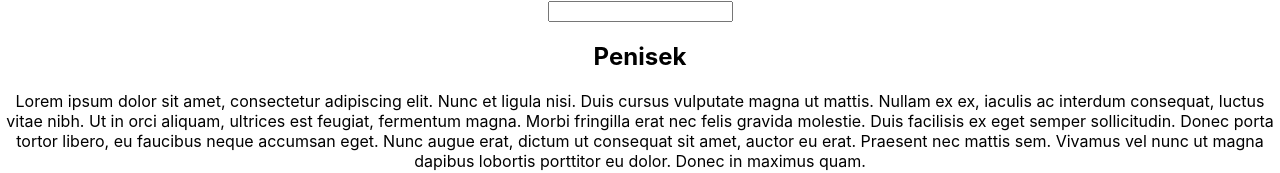
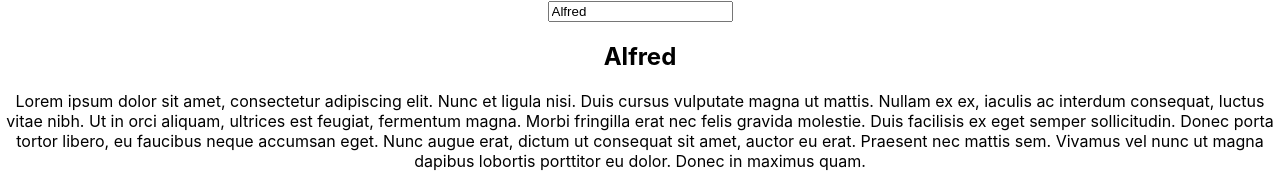
Before and after one commit to roberttorbiczuk/first_react_app, a React (Create React App) app: page / in a window 1280 px wide. Shown: the top 173 px of the page. Built offline with nearby package versions, Linux system fonts and the light colour scheme.

Commit message:
Add two-way-binding to your input (in UserInput) to also display the starting username

```diff
--- a/src/App.js
+++ b/src/App.js
@@ -6,18 +6,18 @@ import UserOutput from './UserOutput/UserOutput';
 class App extends Component {
   state = {
     users: [
-      {nickname: "Penisek"},
+      {nickname: "Alfred"},
       {nickname: "Krzysio"},
       {nickname: "Truskawka"},
     ]
   }
 
-  switchName = () => {
+  switchName = (name) => {
     this.setState({
       users: [
-        {nickname: "Penisek2"},
-        {nickname: "Krzysio2"},
-        {nickname: "Truskawka2"},
+        {nickname: "Alfred"},
+        {nickname: name},
+        {nickname: "Truskawka"},
       ]
     })
   }
@@ -35,9 +35,11 @@ class App extends Component {
   render() {
     return (
       <div className="App">
-        <UserInput changed={this.changeNickname}/>
+        <UserInput
+          changed={this.changeNickname}
+          userName={this.state.users[0].nickname} />
         <UserOutput
-          click={this.switchName}
+          click={this.switchName.bind(this, 'Krowka')}
           userName={this.state.users[0].nickname} />
         <UserOutput
           userName={this.state.users[1].nickname} />
--- a/src/UserInput/UserInput.js
+++ b/src/UserInput/UserInput.js
@@ -3,7 +3,7 @@ import React from 'react';
 const userInput = (props) => {
   return (
     <div>
-      <input type='text' onChange={props.changed}/>
+      <input type='text' onChange={props.changed} value={props.userName}/>
     </div>
 )
 };
```
